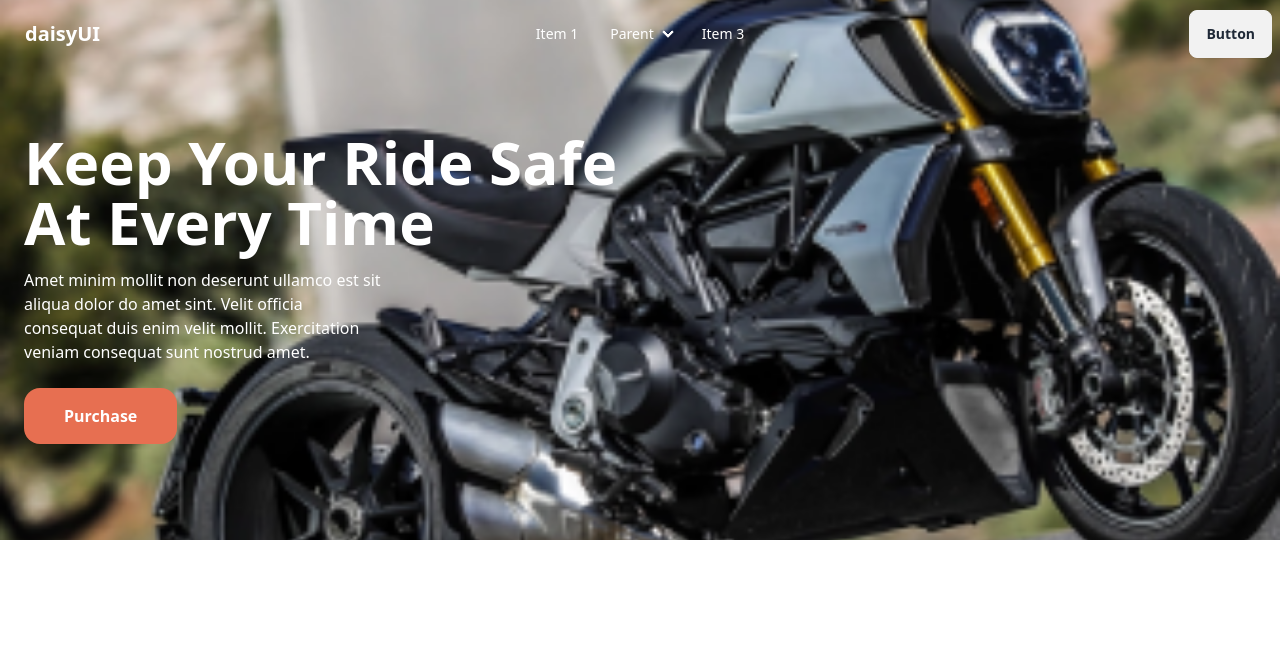
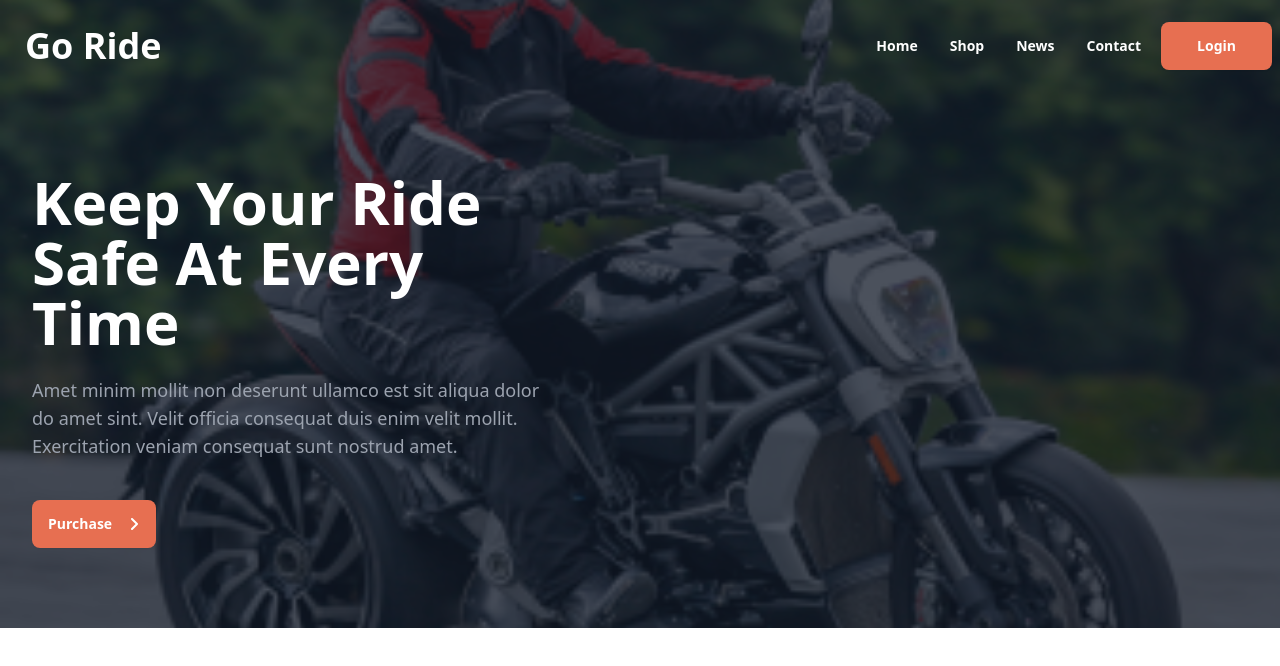
Before and after one commit to mdabdulkyum1/biker-zone, a plain HTML site: page index.html in a window 1280 px wide. Drawn offline with nearby package versions, Linux system fonts and the light colour scheme.

Commit message:
header sections done

```diff
--- a/index.html
+++ b/index.html
@@ -11,9 +11,10 @@
 </head>
 
 <body>
-    <header class="bg-[url('images/latest1.png')] bg-center bg-cover bg-no-repeat  ">
-        <div class="container mx-auto">
-            <nav class="navbar bg-transparent text-white">
+    <header class="relative">
+        <img src="images/latest3.png" class="absolute inset-0 object-cover w-full h-full" alt="" />
+        <div class="relative bg-gray-900 bg-opacity-75">
+            <nav class="navbar bg-transparent text-white lg:max-w-screen-xl mx-auto py-5">
                 <div class="navbar-start">
                     <div class="dropdown">
                         <div tabindex="0" role="button" class="btn btn-ghost lg:hidden">
@@ -24,7 +25,7 @@
                             </svg>
                         </div>
                         <ul tabindex="0"
-                            class="menu menu-sm dropdown-content bg-base-100 rounded-box z-[1] mt-3 w-52 p-2 shadow">
+                            class="menu menu-sm dropdown-content bg-black rounded-box z-[1] mt-3 w-52 p-2 shadow">
                             <li><a>Item 1</a></li>
                             <li>
                                 <a>Parent</a>
@@ -36,41 +37,37 @@
                             <li><a>Item 3</a></li>
                         </ul>
                     </div>
-                    <a class="btn btn-ghost text-xl">daisyUI</a>
-                </div>
-                <div class="navbar-center hidden lg:flex">
-                    <ul class="menu menu-horizontal px-1">
-                        <li><a>Item 1</a></li>
-                        <li>
-                            <details>
-                                <summary>Parent</summary>
-                                <ul class="p-2">
-                                    <li><a>Submenu 1</a></li>
-                                    <li><a>Submenu 2</a></li>
-                                </ul>
-                            </details>
-                        </li>
-                        <li><a>Item 3</a></li>
-                    </ul>
+                    <a class="btn btn-ghost text-4xl font-bold">Go Ride</a>
                 </div>
                 <div class="navbar-end">
-                    <a class="btn">Button</a>
+                    <ul class="menu menu-horizontal px-1">
+                        <li><a href="#" class="font-bold">Home</a></li>
+                        <li><a href="#" class="font-bold">Shop</a></li>
+                        <li><a href="#" class="font-bold">News</a></li>
+                        <li><a href="#" class="font-bold">Contact</a></li>
+                     </ul>
+                    <a class="btn bg-[#E76F51] border-none text-white px-9">Login</a>
                 </div>
             </nav>
             <!-- ends nav -->
-
-            <!-- banner starts -->
-            <section class="text-white flex items-center px-6 lg:mt-16 pb-24">
-                <div class="lg:w-1/2">
-                    <h1 class="text-3xl font-bold lg:font-extrabold lg:text-6xl">Keep Your Ride Safe At Every Time</h1>
-                    <p class="mt-4 lg:w-7/12">Amet minim mollit non deserunt ullamco est sit aliqua dolor
-                        do amet sint. Velit officia consequat duis enim velit mollit. Exercitation veniam consequat sunt nostrud amet.</p>
-                    <button class="bg-[#E76F51] py-4 px-10 font-bold rounded-2xl mt-6">Purchase</button>
-                </div>
-            </section>
+          <div class="px-4 py-16 mx-auto sm:max-w-xl md:max-w-full lg:max-w-screen-xl md:px-24 lg:px-8 lg:py-20">
+            <div class="flex flex-col items-center justify-between xl:flex-row">
+              <div class="w-full max-w-xl mb-12 xl:mb-0 xl:pr-16 xl:w-7/12">
+                <h1 class="text-3xl font-bold lg:font-extrabold lg:text-6xl text-white">Keep Your Ride Safe At Every Time</h1>
+                <p class="max-w-xl my-4 lg:mt-6 lg:mb-10  text-base text-gray-400 md:text-lg">
+                    Amet minim mollit non deserunt ullamco est sit aliqua dolor
+                    do amet sint. Velit officia consequat duis enim velit mollit. Exercitation veniam consequat sunt nostrud amet.
+                </p>
+                <a href="/" aria-label="" class="btn bg-[#E76F51] border-none text-white">
+                    Purchase
+                  <svg class="inline-block w-3 ml-2" fill="currentColor" viewBox="0 0 12 12">
+                    <path d="M9.707,5.293l-5-5A1,1,0,0,0,3.293,1.707L7.586,6,3.293,10.293a1,1,0,1,0,1.414,1.414l5-5A1,1,0,0,0,9.707,5.293Z"></path>
+                  </svg>
+                </a>
+              </div>
+            </div>
+          </div>
         </div>
-
-
     </header>
     <!-- main -->
     <main>
```
